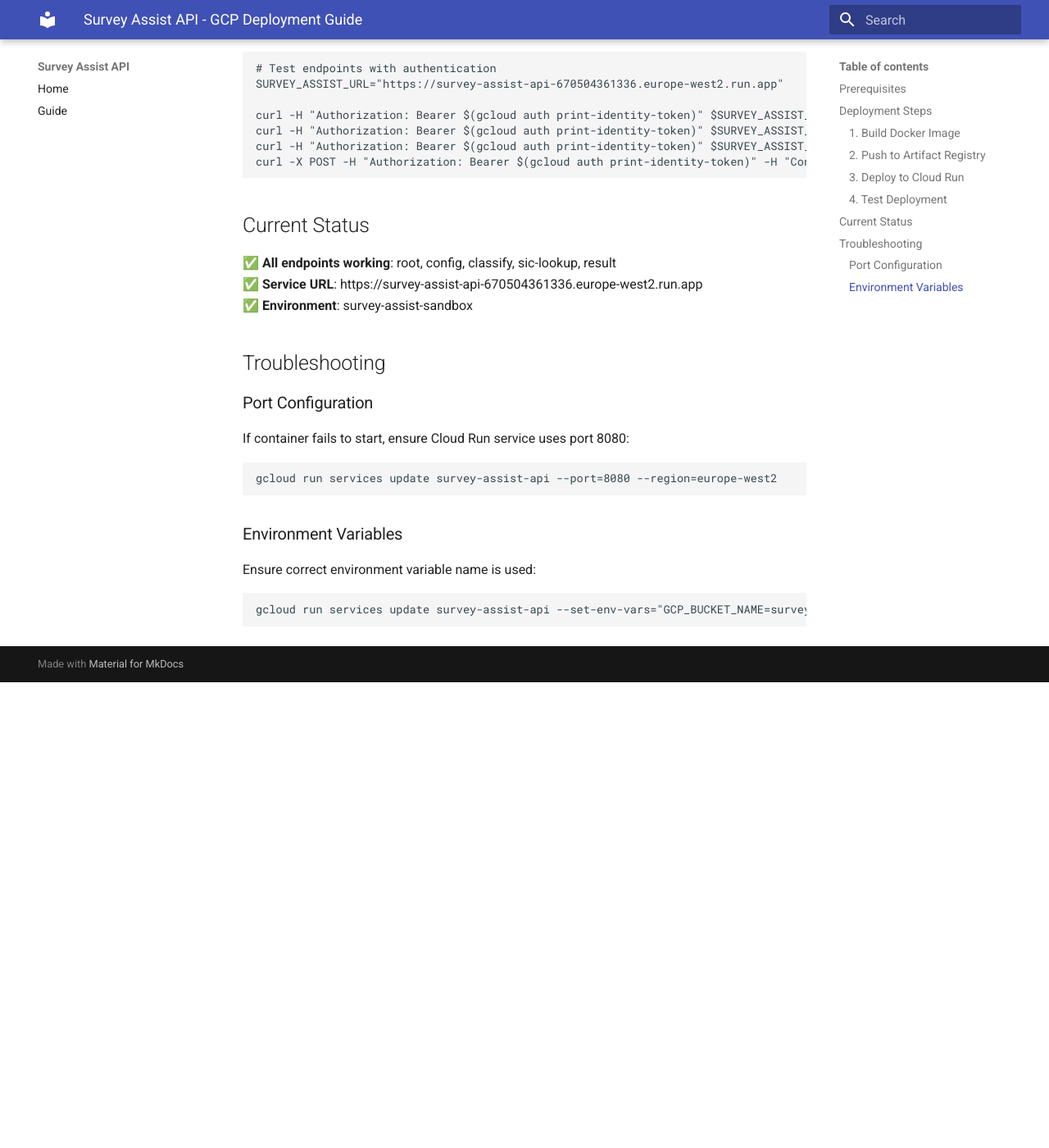
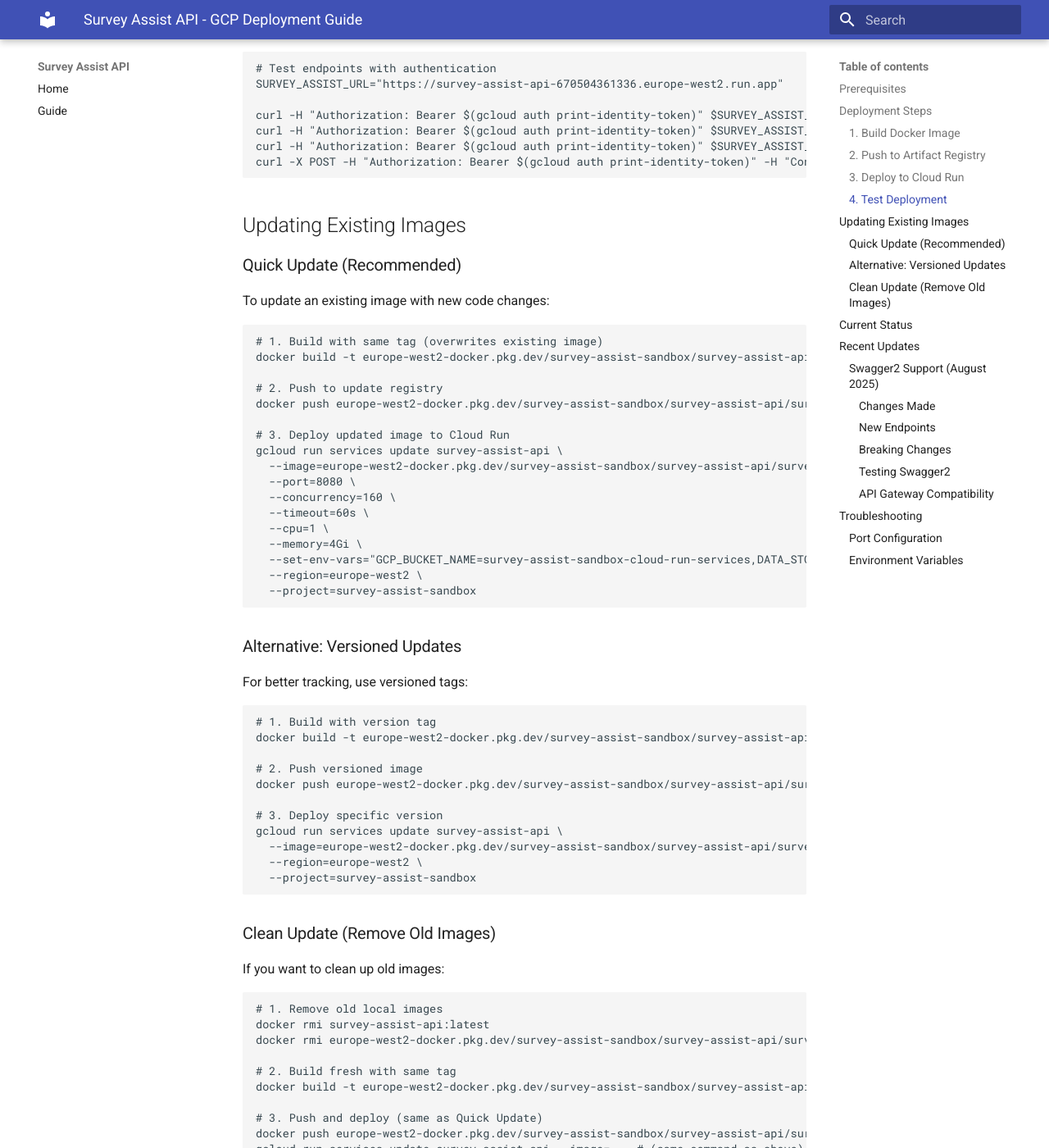
Before and after one commit to ONSdigital/survey-assist-api, an MkDocs documentation site: the page built from docs/gcp-deployment.md, in a window 1280 px wide and 1400 px high, scrolled down 1204 px. Shown: the whole window at 82% size. Built offline with MkDocs 1.6.1 and Material for MkDocs 9.7.7, drawn with Linux system fonts in a browser that asks for light colours; before the commit the page ends 2036 px from its top, so only the background shows below that; some of the changed text lies outside the part shown.

Commit message:
include update instructions and swagger v2 info

````diff
--- a/docs/gcp-deployment.md
+++ b/docs/gcp-deployment.md
@@ -59,11 +59,106 @@
 curl -X POST -H "Authorization: Bearer $(gcloud auth print-identity-token)" -H "Content-Type: application/json" -d '{"llm": "gemini", "type": "sic", "job_title": "Test", "job_description": "Test"}' "$SURVEY_ASSIST_URL/v1/survey-assist/classify"
 ```
 
+## Updating Existing Images
+
+### Quick Update (Recommended)
+To update an existing image with new code changes:
+
+```bash
+# 1. Build with same tag (overwrites existing image)
+docker build -t europe-west2-docker.pkg.dev/survey-assist-sandbox/survey-assist-api/survey-assist-api:latest .
+
+# 2. Push to update registry
+docker push europe-west2-docker.pkg.dev/survey-assist-sandbox/survey-assist-api/survey-assist-api:latest
+
+# 3. Deploy updated image to Cloud Run
+gcloud run services update survey-assist-api \
+  --image=europe-west2-docker.pkg.dev/survey-assist-sandbox/survey-assist-api/survey-assist-api:latest \
+  --port=8080 \
+  --concurrency=160 \
+  --timeout=60s \
+  --cpu=1 \
+  --memory=4Gi \
+  --set-env-vars="GCP_BUCKET_NAME=survey-assist-sandbox-cloud-run-services,DATA_STORE=gcp" \
+  --region=europe-west2 \
+  --project=survey-assist-sandbox
+```
+
+### Alternative: Versioned Updates
+For better tracking, use versioned tags:
+
+```bash
+# 1. Build with version tag
+docker build -t europe-west2-docker.pkg.dev/survey-assist-sandbox/survey-assist-api/survey-assist-api:v1.4 .
+
+# 2. Push versioned image
+docker push europe-west2-docker.pkg.dev/survey-assist-sandbox/survey-assist-api/survey-assist-api:v1.4
+
+# 3. Deploy specific version
+gcloud run services update survey-assist-api \
+  --image=europe-west2-docker.pkg.dev/survey-assist-sandbox/survey-assist-api/survey-assist-api:v1.4 \
+  --region=europe-west2 \
+  --project=survey-assist-sandbox
+```
+
+### Clean Update (Remove Old Images)
+If you want to clean up old images:
+
+```bash
+# 1. Remove old local images
+docker rmi survey-assist-api:latest
+docker rmi europe-west2-docker.pkg.dev/survey-assist-sandbox/survey-assist-api/survey-assist-api:latest
+
+# 2. Build fresh with same tag
+docker build -t europe-west2-docker.pkg.dev/survey-assist-sandbox/survey-assist-api/survey-assist-api:latest .
+
+# 3. Push and deploy (same as Quick Update)
+docker push europe-west2-docker.pkg.dev/survey-assist-sandbox/survey-assist-api/survey-assist-api:latest
+gcloud run services update survey-assist-api --image=... # (same command as above)
+```
+
 ## Current Status
 
-✅ **All endpoints working**: root, config, classify, sic-lookup, result
-✅ **Service URL**: https://survey-assist-api-670504361336.europe-west2.run.app
-✅ **Environment**: survey-assist-sandbox
+**All endpoints working**: root, config, classify, sic-lookup, result
+**Service URL**: https://survey-assist-api-670504361336.europe-west2.run.app
+**Environment**: survey-assist-sandbox
+
+## Recent Updates
+
+### Swagger2 Support (August 2025)
+The API has been updated to support Swagger2 (OpenAPI v2) for Google Cloud API Gateway compatibility:
+
+#### Changes Made
+- **Added `fastapi_swagger2` dependency** (v0.2.4)
+- **Replaced OpenAPI v3 endpoints** with Swagger2 endpoints
+- **Updated documentation URLs** from `/docs` to `/swagger2/docs`
+
+#### New Endpoints
+- `/swagger2.json` - Swagger2 specification (API Gateway compatible)
+- `/swagger2/docs` - Swagger2 UI
+- `/swagger2/redoc` - ReDoc for Swagger2
+
+#### Breaking Changes
+- `/docs`, `/redoc`, `/openapi.json` endpoints removed
+- **Documentation URLs updated** - all references changed to `/swagger2/*`
+
+#### Testing Swagger2
+```bash
+# Test new Swagger2 endpoints
+curl -H "Authorization: Bearer $(gcloud auth print-identity-token)" \
+  "https://survey-assist-api-670504361336.europe-west2.run.app/swagger2.json"
+
+# Verify old endpoints are removed
+curl -H "Authorization: Bearer $(gcloud auth print-identity-token)" \
+  "https://survey-assist-api-670504361336.europe-west2.run.app/docs"
+# Should return 404
+```
+
+#### API Gateway Compatibility
+The Swagger2 specification is now compatible with Google Cloud API Gateway, enabling:
+- **API Gateway deployment** with proper authentication
+- **Swagger2 format** (OpenAPI v2) instead of v3
+- **Google Cloud extensions** support
 
 ## Troubleshooting
 
````
